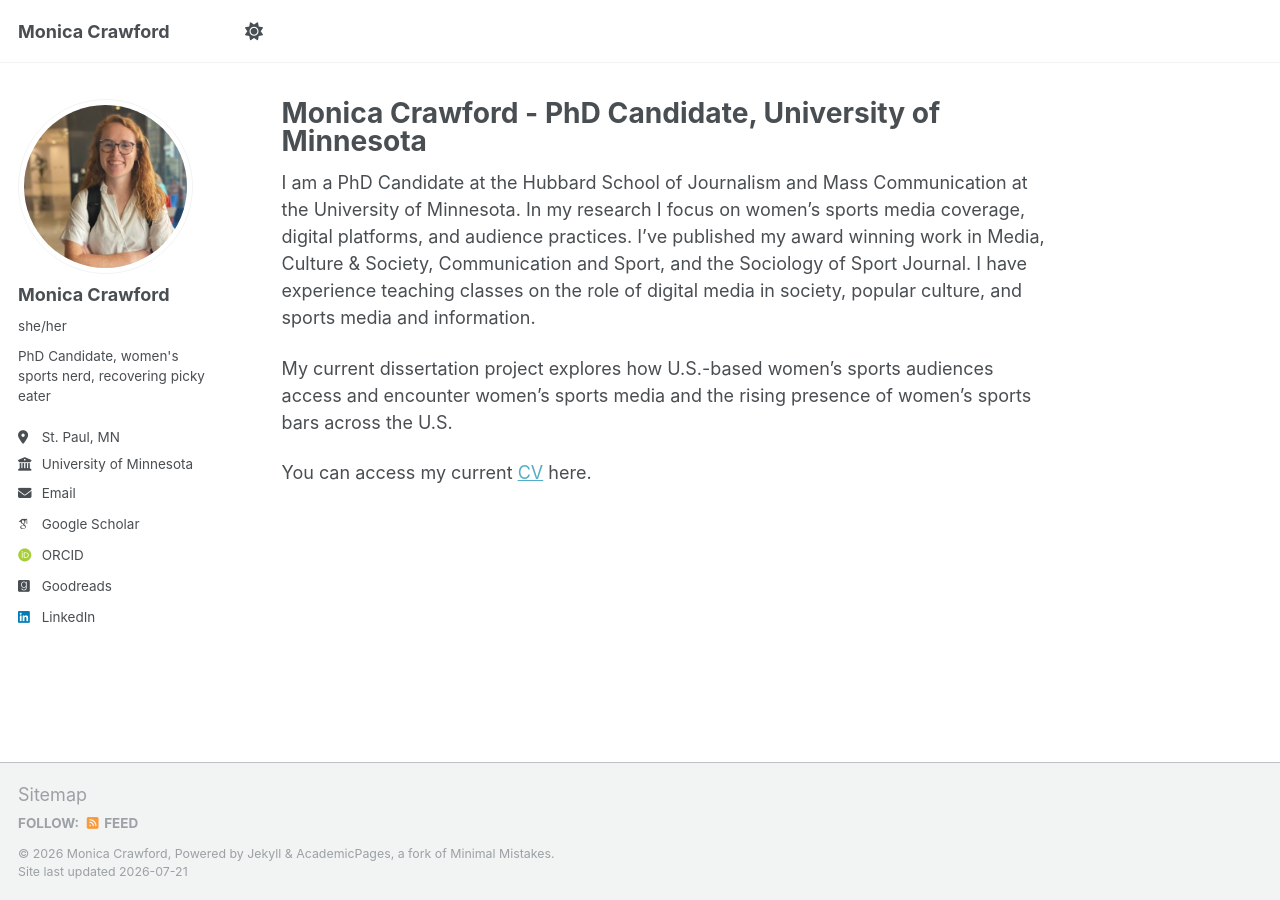
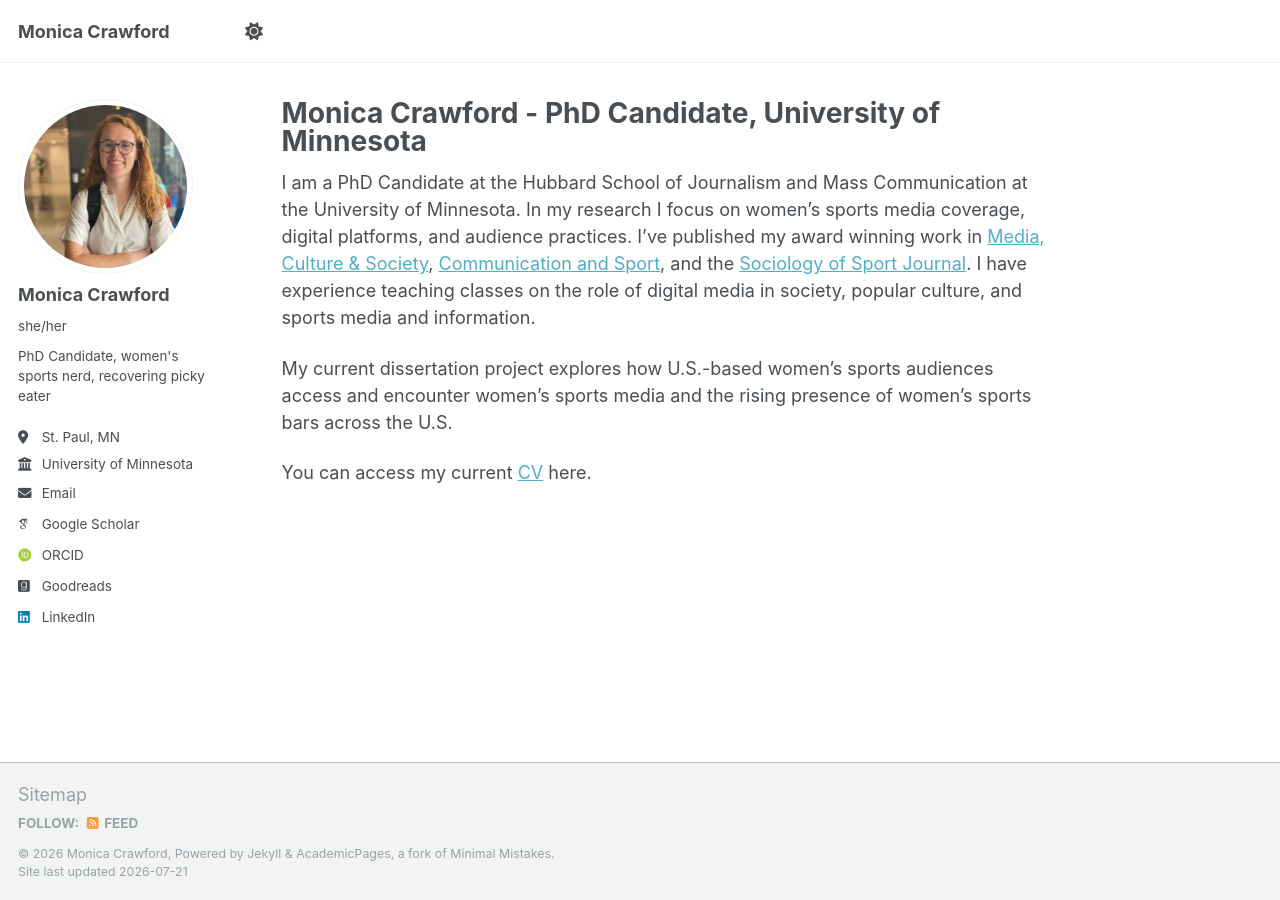
Before and after one commit to monica-crawford/monica-crawford.github.io, a Jekyll site: the page built from _pages/about.md, in a window 1280 px wide. Built offline with Jekyll 4.4.1, drawn with Linux system fonts in a browser that asks for light colours; some web fonts are replaced; a script that is not in the unit is left out; part of the change alters nothing that is shown.

```diff
--- a/_pages/about.md
+++ b/_pages/about.md
@@ -7,8 +7,8 @@ redirect_from:
   - /about.html
 ---
 
-I am a PhD Candidate at the Hubbard School of Journalism and Mass Communication at the University of Minnesota. In my research I focus on women's sports media coverage, digital platforms, and audience practices. I've published my award winning work in Media, Culture & Society, Communication and Sport, and the Sociology of Sport Journal. I have experience teaching classes on the role of digital media in society, popular culture, and sports media and information.
+I am a PhD Candidate at the Hubbard School of Journalism and Mass Communication at the University of Minnesota. In my research I focus on women's sports media coverage, digital platforms, and audience practices. I've published my award winning work in [Media, Culture & Society](https://journals.sagepub.com/doi/abs/10.1177/01634437261417330), [Communication and Sport](https://journals.sagepub.com/doi/abs/10.1177/21674795241301308), and the [Sociology of Sport Journal](https://journals.humankinetics.com/view/journals/ssj/41/4/article-p397.xml). I have experience teaching classes on the role of digital media in society, popular culture, and sports media and information.
 
 My current dissertation project explores how U.S.-based women's sports audiences access and encounter women's sports media and the rising presence of women's sports bars across the U.S.
 
-You can access my current [CV](/files/Monica Crawford-CVMay2026.pdf) here.
+You can access my current [CV](/files/00_Monica Crawford-CV-2026_Public.pdf) here.
```
